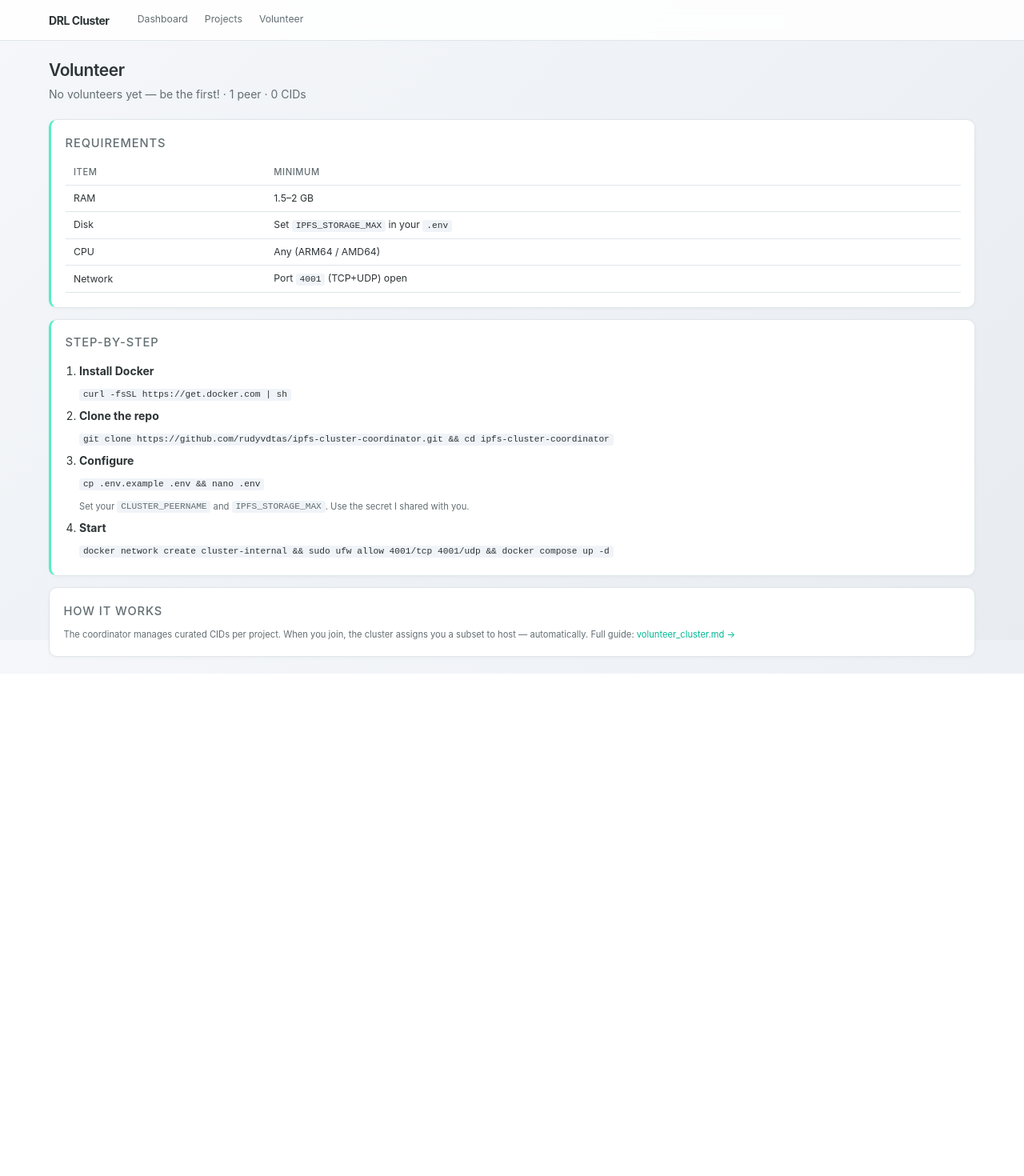
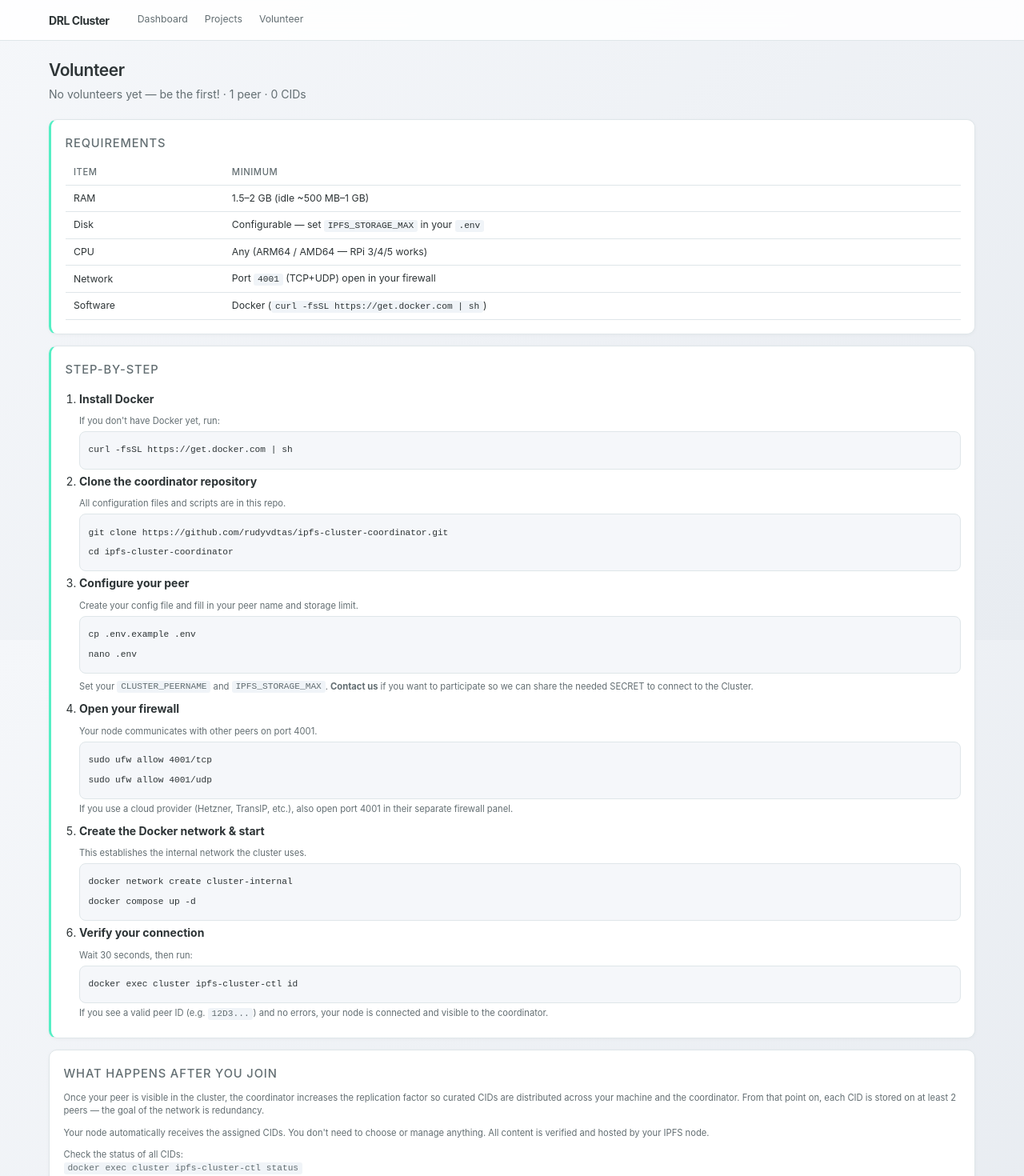
Before and after one commit to rudyvdtas/sveltekit-monitor-app, a SvelteKit app: page /volunteer in a window 1280 px wide. Shown: the top 1470 px of the page at 80% size. Before the commit the page ends 842 px from the top, so only its background shows below. Built offline with nearby package versions, Linux system fonts and the light colour scheme; no server answers.

Commit message:
volledige step-by-step, DRL Coördinator naam

```diff
--- a/src/routes/+page.svelte
+++ b/src/routes/+page.svelte
@@ -13,7 +13,7 @@
 {#if error}
   <div class="card" style="border-color: var(--red); color: var(--red);">{error}</div>
 {:else if cluster}
-  <h1 style="margin-bottom: 0.25rem;">DRL Coordinator</h1>
+  <h1 style="margin-bottom: 0.25rem;">DRL Co&ouml;rdinator</h1>
   <p class="text-muted" style="margin-bottom: 1.5rem;">
     {cluster.peername} · {cluster.ipfsId?.slice(0, 12)}...
   </p>
--- a/src/routes/volunteer/+page.svelte
+++ b/src/routes/volunteer/+page.svelte
@@ -18,37 +18,84 @@
       <tr><th>Item</th><th>Minimum</th></tr>
     </thead>
     <tbody>
-      <tr><td>RAM</td><td>1.5–2 GB</td></tr>
-      <tr><td>Disk</td><td>Set <code>IPFS_STORAGE_MAX</code> in your <code>.env</code></td></tr>
-      <tr><td>CPU</td><td>Any (ARM64 / AMD64)</td></tr>
-      <tr><td>Network</td><td>Port <code>4001</code> (TCP+UDP) open</td></tr>
+      <tr><td>RAM</td><td>1.5–2 GB (idle ~500 MB–1 GB)</td></tr>
+      <tr><td>Disk</td><td>Configurable — set <code>IPFS_STORAGE_MAX</code> in your <code>.env</code></td></tr>
+      <tr><td>CPU</td><td>Any (ARM64 / AMD64 — RPi 3/4/5 works)</td></tr>
+      <tr><td>Network</td><td>Port <code>4001</code> (TCP+UDP) open in your firewall</td></tr>
+      <tr><td>Software</td><td>Docker (<code>curl -fsSL https://get.docker.com | sh</code>)</td></tr>
     </tbody>
   </table>
 </div>
 
 <div class="card mb-md card-accent">
   <h2>Step-by-step</h2>
-  <ol style="padding-left: 1.25rem; line-height: 2;">
-    <li><strong>Install Docker</strong><br><code>curl -fsSL https://get.docker.com | sh</code></li>
-    <li><strong>Clone the repo</strong><br><code>git clone https://github.com/rudyvdtas/ipfs-cluster-coordinator.git &amp;&amp; cd ipfs-cluster-coordinator</code></li>
-    <li><strong>Configure</strong><br>
-      <code>cp .env.example .env &amp;&amp; nano .env</code><br>
-      <span class="text-muted text-sm">Set your <code>CLUSTER_PEERNAME</code> and <code>IPFS_STORAGE_MAX</code>. Use the secret I shared with you.</span>
+  <ol style="padding-left: 1.25rem; line-height: 2.2;">
+    <li>
+      <strong>Install Docker</strong>
+      <div class="text-muted text-sm">If you don't have Docker yet, run:</div>
+      <pre><code>curl -fsSL https://get.docker.com | sh</code></pre>
     </li>
-    <li><strong>Start</strong><br>
-      <code>docker network create cluster-internal &amp;&amp; sudo ufw allow 4001/tcp 4001/udp &amp;&amp; docker compose up -d</code>
+    <li>
+      <strong>Clone the coordinator repository</strong>
+      <div class="text-muted text-sm">All configuration files and scripts are in this repo.</div>
+      <pre><code>git clone https://github.com/rudyvdtas/ipfs-cluster-coordinator.git
+cd ipfs-cluster-coordinator</code></pre>
+    </li>
+    <li>
+      <strong>Configure your peer</strong>
+      <div class="text-muted text-sm">Create your config file and fill in your peer name and storage limit.</div>
+      <pre><code>cp .env.example .env
+nano .env</code></pre>
+      <div class="text-muted text-sm" style="margin-top: 0.25rem;">
+        Set your <code>CLUSTER_PEERNAME</code> and <code>IPFS_STORAGE_MAX</code>.
+        <strong>Contact us</strong> if you want to participate so we can share
+        the needed SECRET to connect to the Cluster.
+      </div>
+    </li>
+    <li>
+      <strong>Open your firewall</strong>
+      <div class="text-muted text-sm">Your node communicates with other peers on port 4001.</div>
+      <pre><code>sudo ufw allow 4001/tcp
+sudo ufw allow 4001/udp</code></pre>
+      <div class="text-muted text-sm">
+        If you use a cloud provider (Hetzner, TransIP, etc.), also open port 4001
+        in their separate firewall panel.
+      </div>
+    </li>
+    <li>
+      <strong>Create the Docker network &amp; start</strong>
+      <div class="text-muted text-sm">This establishes the internal network the cluster uses.</div>
+      <pre><code>docker network create cluster-internal
+docker compose up -d</code></pre>
+    </li>
+    <li>
+      <strong>Verify your connection</strong>
+      <div class="text-muted text-sm">Wait 30 seconds, then run:</div>
+      <pre><code>docker exec cluster ipfs-cluster-ctl id</code></pre>
+      <div class="text-muted text-sm">
+        If you see a valid peer ID (e.g. <code>12D3...</code>) and no errors,
+        your node is connected and visible to the coordinator.
+      </div>
     </li>
   </ol>
 </div>
 
 <div class="card">
-  <h2>How it works</h2>
+  <h2>What happens after you join</h2>
   <p class="text-muted text-sm">
-    The coordinator manages curated CIDs per project. When you join,
-    the cluster assigns you a subset to host — automatically.
-    Full guide:
-    <a href="https://github.com/rudyvdtas/ipfs-cluster-coordinator/blob/main/volunteer_cluster.md" target="_blank" rel="noopener">
-      volunteer_cluster.md →
-    </a>
+    Once your peer is visible in the cluster, the coordinator increases
+    the replication factor so curated CIDs are distributed across your
+    machine and the coordinator. From that point on, each CID is stored
+    on at least 2 peers — the goal of the network is redundancy.
+  </p>
+  <p class="text-muted text-sm" style="margin-top: 0.75rem;">
+    Your node automatically receives the assigned CIDs. You don't need to
+    choose or manage anything. All content is verified and hosted by your
+    IPFS node.
+  </p>
+  <p class="text-muted text-sm" style="margin-top: 0.75rem;">
+    Check the status of all CIDs:
+    <br>
+    <code>docker exec cluster ipfs-cluster-ctl status</code>
   </p>
 </div>
```
